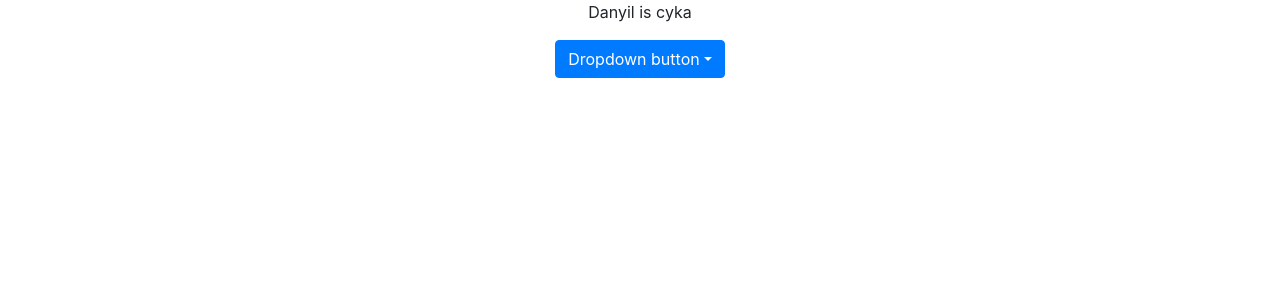
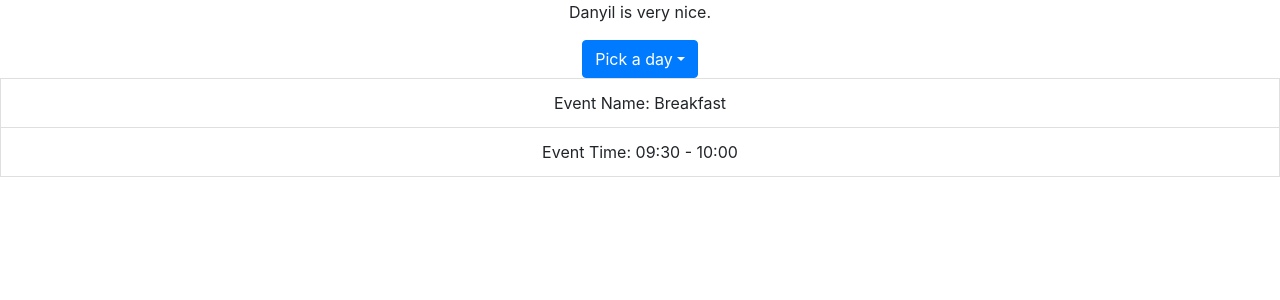
Before and after one commit to 397-F19/red, a React (Create React App) app in the folder frontend/meetme/: page / in a window 1280 px wide. Shown: the top 300 px of the page. Built offline with nearby package versions, Linux system fonts and the light colour scheme.

Commit message:
Progress in the frontend

```diff
--- a/frontend/meetme/src/App.js
+++ b/frontend/meetme/src/App.js
@@ -1,20 +1,65 @@
 import React from 'react';
 import DropdownButton from 'react-bootstrap/DropdownButton';
 import Dropdown from 'react-bootstrap/Dropdown';
+import ListGroup from 'react-bootstrap/ListGroup';
 import 'bootstrap/dist/css/bootstrap.min.css';
 import './App.css';
 
+var Monday = [{
+  time: '09:30 - 10:00',
+  name: 'Breakfast',
+  people: ['Aaron Kaneti', 'Bradley Ramos'],
+  location: 'home',
+  description: '',
+}
+  ,];
+var bringMonday = function Monday()
+ {
+   return Monday;
+  };
+function Event(time, name, people, location, desc)
+{
+  var event = {time: time, name: name, people: people, location: location, description: desc};
+}
+// var Tuesday, Wednesday, Thursday, Friday, Saturday, Sunday = [];
+var chem = new Event('11:00 - 11:50', "Chem", 'Aaron Kaneti', 'Tech', 'no desc');
+var Tuesday = [];
+Tuesday.push(chem);
+var bringTuesday = function Tuesday(){
+  return Tuesday;
+}
+
+// var week = ["Monday", "Tuesday", 'Wednesday', 'Thursday', 'Friday', 'Saturday', 'Sunday'];
+var week = [bringMonday(), bringTuesday()];
+
+
 class App extends React.Component {
+  constructor(props){
+    super(props);
+    this.state = {
+      dropDownValue: 'Pick a day',
+    }
+  }
+  changeValue(text) {
+    this.setState({dropDownValue: text})
+  }
   render()
   {
       return (
       <div className="App">
-        <p>Danyil is cyka</p>
-          <DropdownButton id="dropdown-basic-button" title="Dropdown button">
-            <Dropdown.Item href="#/action-1">Action</Dropdown.Item>
-            <Dropdown.Item href="#/action-2">Another action</Dropdown.Item>
-            <Dropdown.Item href="#/action-3">Something else</Dropdown.Item>
+        <p>Danyil is very nice.</p>
+
+          <DropdownButton title={this.state.dropDownValue}>
+            {week.map((day) => {
+              return <Dropdown.Item as="button" key={day} value={day}><div onClick={(e) => this.changeValue(e.target.textContent)}>{(day.name)}</div></Dropdown.Item>;
+            })}
           </DropdownButton>
+            <ListGroup>
+            {Monday.map((e) => {
+              return <div><ListGroup.Item>Event Name: {e.name}</ListGroup.Item>
+              <ListGroup.Item>Event Time: {e.time}</ListGroup.Item></div>;
+            })}
+            </ListGroup>
       </div>
     );
   }
```
